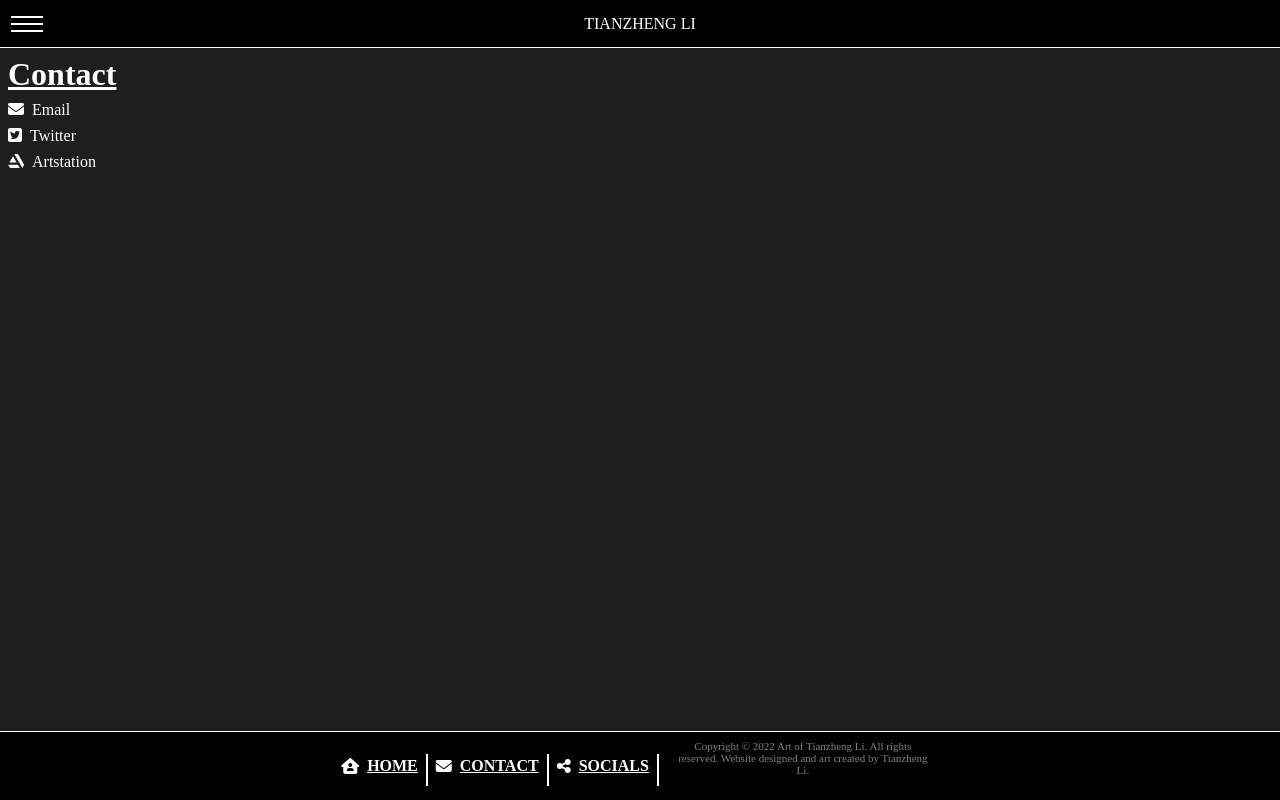
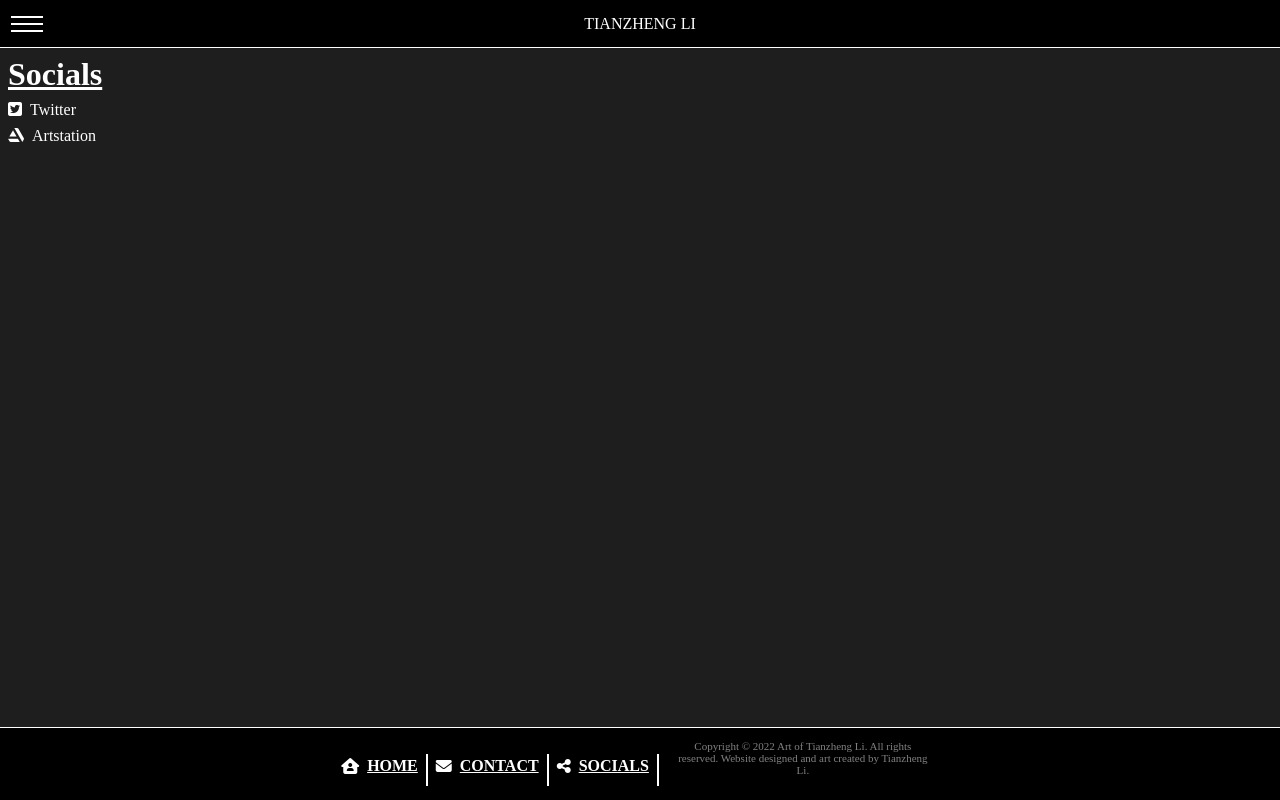
Before and after one commit to tianzhengli613/tianzhengli613.github.io, a plain HTML site: page socials.html in a window 1280 px wide. Drawn offline with Linux system fonts and the light colour scheme.

Commit message:
updated links

```diff
--- a/css/navbar_footer.css
+++ b/css/navbar_footer.css
@@ -228,7 +228,7 @@ footer .separator {
 		display: flex;
 		align-items: center;
 		justify-content: center;
-		padding-top: 0.5rem;
+		padding-top: 0.75rem;
 		padding-bottom: 0.5rem;
 	}
 
--- a/contact.html
+++ b/socials.html
@@ -4,10 +4,10 @@
 	<meta charset="UTF-8">
 	<meta http-equiv="X-UA-Compatible" content="IE=edge">
 	<meta name="viewport" content="width=device-width, initial-scale=1.0">
-	<title>Contact</title>
+	<title>Socials</title>
 	<link rel="stylesheet" type="text/css" href="css/links.css">
 	<link rel="stylesheet" type="text/css" href="css/navbar_footer.css">
-	<link rel="stylesheet" href="css/contact.css">
+	<link rel="stylesheet" type="text/css" href="css/socials.css">
 	<script src="script.js" defer></script>
 	<script src="https://kit.fontawesome.com/16688ca513.js" crossorigin="anonymous"></script>
 </head>
@@ -19,7 +19,7 @@
 		<li><div class="link-box"><a href="index.html">HOME</a></li></div>
 		<li><div class="link-box"><a href="gallery.html">GALLERY</a></li></div>
 		<li><div class="link-box"><a href="aboutme.html">ABOUT ME</a></li></div>
-		<li><div class="link-box"><a href="contact.html">CONTACT</a></li></div>
+		<li><div class="link-box"><a href="socials.html">SOCIALS</a></li></div>
 		<li><i class="fa-solid fa-ellipsis-vertical"></i></li>
 	</ul>
 	<div class="block burger">
@@ -31,11 +31,7 @@
 
 <body>
 	<div class="content">
-		<h1>Contact</h1>
-		<div class="email">
-			<i class="fa-solid fa-envelope"></i>
-			<p>Email</p>
-		</div>
+		<h1>Socials</h1>
 		<div class="twitter">
 			<i class="fa-brands fa-twitter-square"></i>
 			<p>Twitter</p>
@@ -59,12 +55,12 @@
 		<div class="separator"></div>
 
 		<i class="fa-solid fa-envelope"></i>
-		<a href="contact.html">CONTACT</a>
+		<a href="aboutme.html">CONTACT</a>
 
 		<div class="separator"></div>
 
 		<i class="fa-solid fa-share-nodes"></i>
-		<a href="aboutme.html">SOCIALS</a>
+		<a href="socials.html">SOCIALS</a>
 	</div>
 	<div class="separator" id="separator_toggle"></div>
 	<div class="copyright">
```
Also changed, not shown: aboutme.html (+3 -3 lines), gallery.html (+3 -3 lines), index.html (+3 -3 lines), css/socials.css (renamed from css/contact.css).
